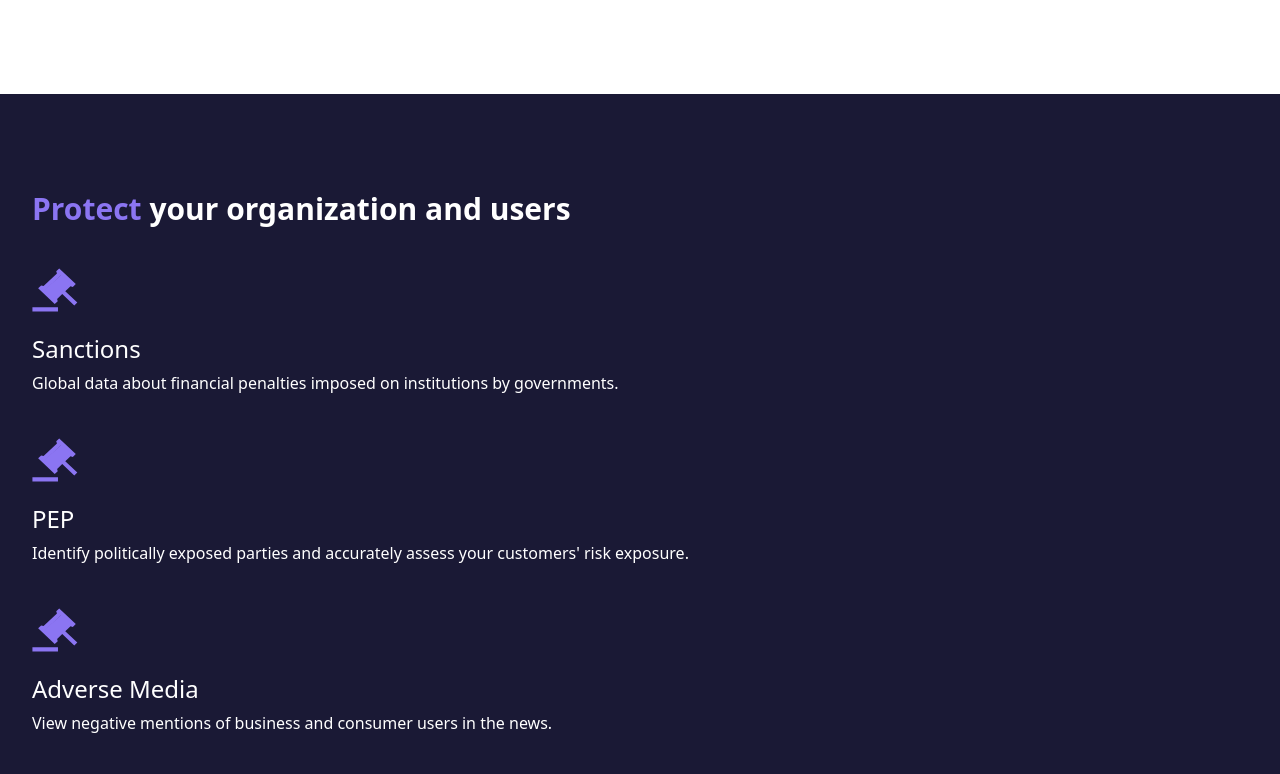
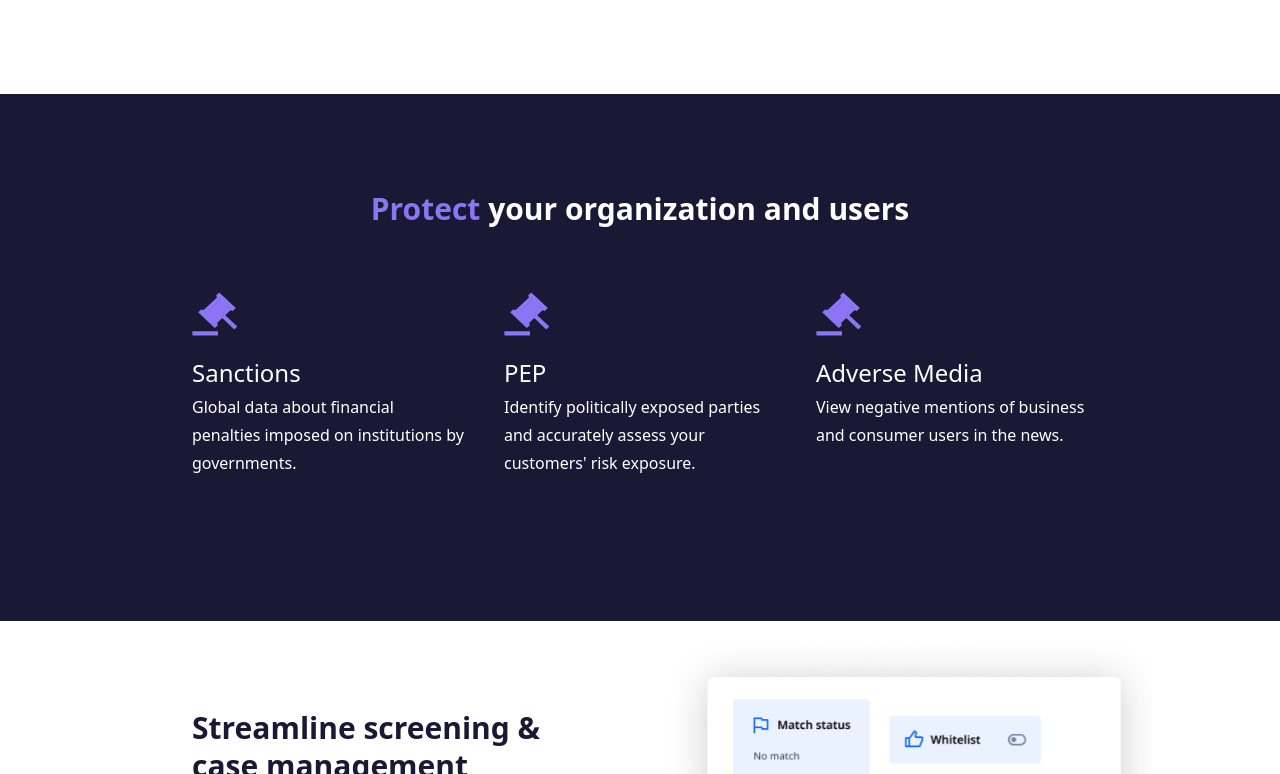
Before and after one commit to zentho/flagright-site, a React (Create React App) app: page / in a window 1280 px wide. Shown: the part 1606-2380 px from the top of the page. Built offline with nearby package versions, Linux system fonts and the light colour scheme.

Commit message:
Finish responsiveness for Protect section

```diff
--- a/src/sections/Protect.js
+++ b/src/sections/Protect.js
@@ -3,30 +3,30 @@ import Hammer from "../media/svg/Hammer";
 
 export default function Protect() {
   return (
-    <section className="p-8 pt-24 pb-36 bg-[#1A1935] text-white ">
-      <h2 className="mb-10 leading-tight text-3xl font-semibold">
+    <section className="p-8 pt-24 pb-36 bg-[#1A1935] text-white lg:px-48">
+      <h2 className="max-w-md mx-auto mb-10 text-3xl font-semibold leading-tight lg:text-center lg:mb-16 lg:max-w-full">
         <span className="text-[#8B75F2]"> Protect </span>
         your organization and users
       </h2>
-      <div className="grid grid-cols-1 gap-10">
+      <div className="grid max-w-md grid-cols-1 gap-10 mx-auto lg:grid-cols-3 lg:max-w-full">
         <div>
           <Hammer />
           <h3 className="mt-5 mb-1 text-2xl font-medium">Sanctions</h3>
-          <p className="leading-7 text-medium font-light">
+          <p className="max-w-sm font-light leading-7 text-medium">
             Global data about financial penalties imposed on institutions by governments.
           </p>
         </div>
         <div>
           <Hammer />
           <h3 className="mt-5 mb-1 text-2xl font-medium">PEP</h3>
-          <p className="leading-7 text-medium font-light">
+          <p className="max-w-sm font-light leading-7 text-medium">
             Identify politically exposed parties and accurately assess your customers' risk exposure.
           </p>
         </div>
         <div>
           <Hammer />
           <h3 className="mt-5 mb-1 text-2xl font-medium">Adverse Media</h3>
-          <p className="leading-7 text-medium font-light">
+          <p className="max-w-sm font-light leading-7 text-medium">
             View negative mentions of business and consumer users in the news.
           </p>
         </div>
```
